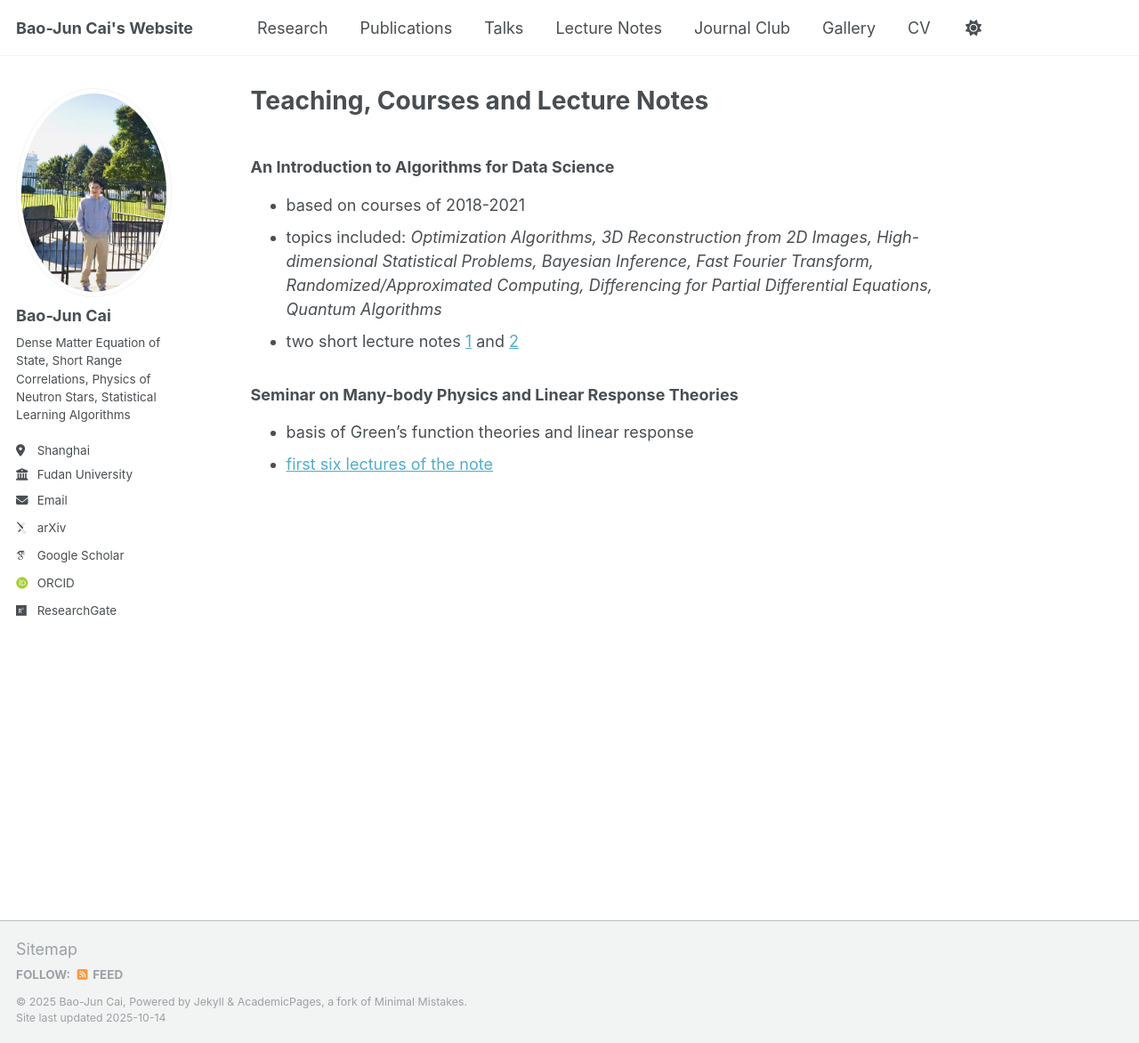
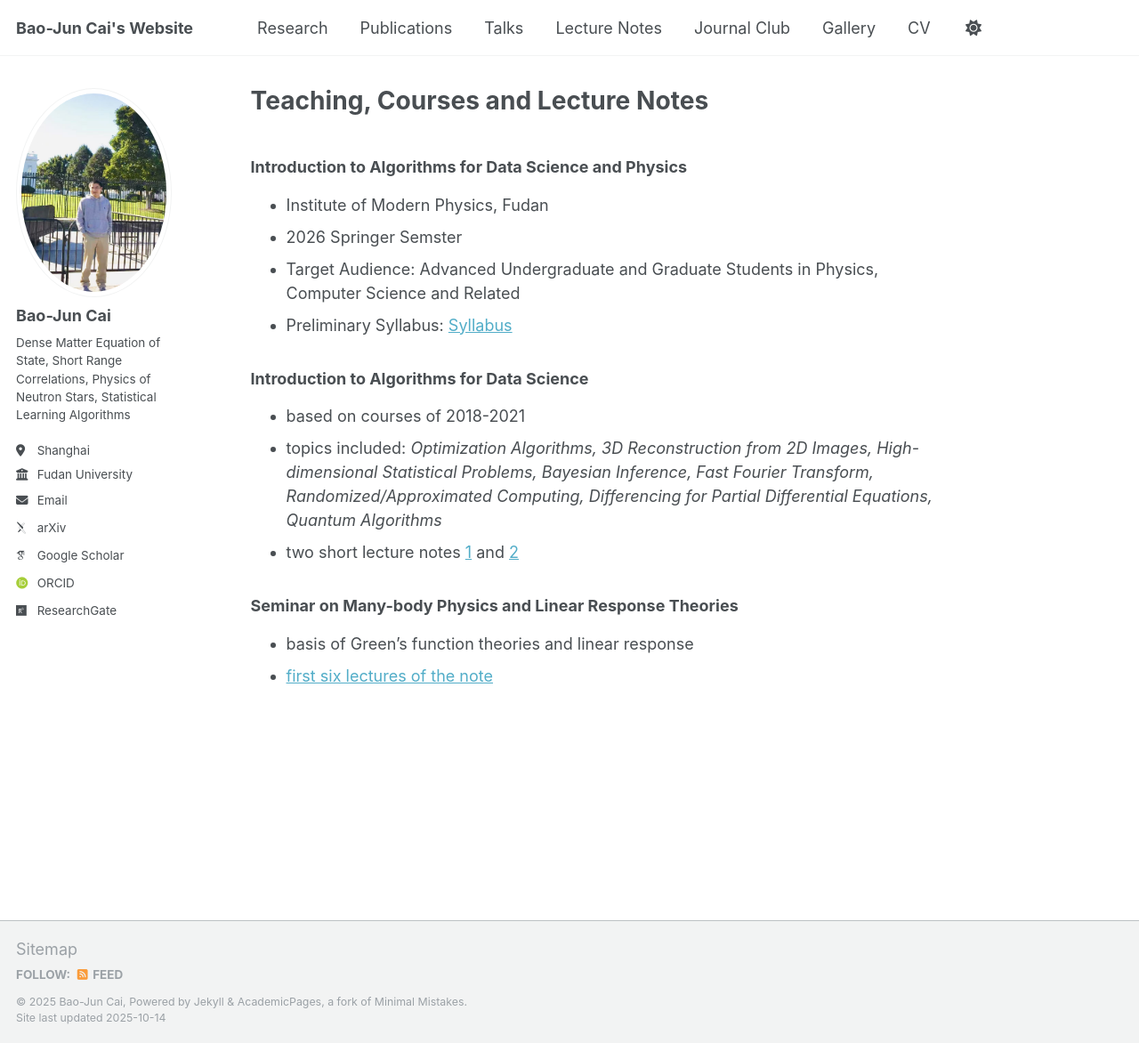
Before and after one commit to bjcai-phys/bjcai-phys.github.io, a Jekyll site: the page built from _pages/tcs.md, in a window 1280 px wide and 1172 px high. Shown: the whole window at 89% size. Built offline with Jekyll 4.4.1, drawn with Linux system fonts in a browser that asks for light colours; some web fonts are replaced.

Commit message:
Update tcs.md

```diff
--- a/_pages/tcs.md
+++ b/_pages/tcs.md
@@ -5,8 +5,13 @@ permalink: /tcs/
 author_profile: true
 ---
 
+### Introduction to Algorithms for Data Science and Physics
+* Institute of Modern Physics, Fudan
+* 2026 Springer Semster
+* Target Audience: Advanced Undergraduate and Graduate Students in Physics, Computer Science and Related
+* Preliminary Syllabus: [Syllabus](https://bjcai-phys.github.io/images/Tu1-pp.pdf)
 
-### An Introduction to Algorithms for Data Science
+### Introduction to Algorithms for Data Science
 * based on courses of 2018-2021
 * topics included: *Optimization Algorithms, 3D Reconstruction from 2D Images, High-dimensional Statistical Problems, Bayesian Inference, Fast Fourier Transform, Randomized/Approximated Computing, Differencing for Partial Differential Equations, Quantum Algorithms*
 * two short lecture notes [1](https://bjcai-phys.github.io/images/Tu1-pp.pdf) and [2](https://bjcai-phys.github.io/images/Tu2-pp.pdf)
```
